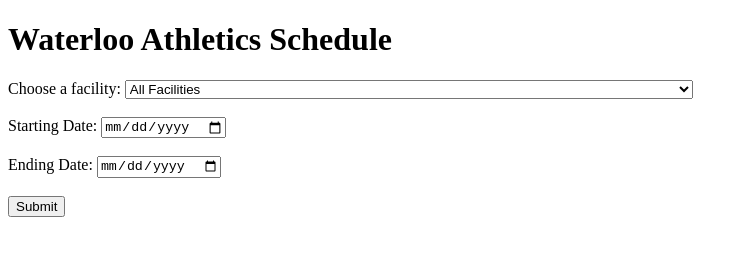
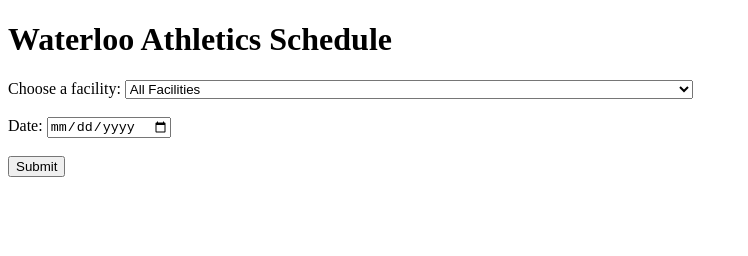
Before and after one commit to NishitBheda/Waterloo-Athletics-Schedule, a plain HTML site: page index.html in a window 1280 px wide. Shown: the whole page, without its empty margins (0-748 px from the left). Drawn offline with Linux system fonts and the light colour scheme.

Commit message:
removed end date

```diff
--- a/apiCallLink.js
+++ b/apiCallLink.js
@@ -1,13 +1,17 @@
 const params = new URLSearchParams(window.location.search);
-let startDate = document.getElementById("startDate");
-startDate.setAttribute("value", params.get('StartingDate'));
-let endDate = document.getElementById("endDate");
-endDate.setAttribute("value", params.get('EndingDate'));
+let date = document.getElementById("date");
+date.setAttribute("value", params.get('date'));
 let facilityName = params.get('SelectedFacility');
 
 document.getElementById('SelectedFacility').selectedIndex = document.querySelector("option[value='" + facilityName + "']").index
 let facilityId = document.querySelector("option[value='" + facilityName + "']").getAttribute('name');
-const apiCallLink = `https://warrior.uwaterloo.ca/Facility/GetScheduleCustomAppointments?selectedId=${facilityId}&start=${startDate.getAttribute('value')}T00%3A00%3A00-04%3A00&end=${endDate.getAttribute('value')}T00%3A00%3A00-04%3A00`
+const today = date.getAttribute('value');
+let split = today.split('-');
+const universal_date_format_tomorrow = new Date(parseInt(split[0]), parseInt(split[1] - 1), parseInt(split[2]) + 1, 0,0,0,0);
+const tomorrow = universal_date_format_tomorrow.toISOString().split('T')[0];
+console.log("Showing results from " + today + " to " + tomorrow);
+
+const apiCallLink = `https://warrior.uwaterloo.ca/Facility/GetScheduleCustomAppointments?selectedId=${facilityId}&start=${today}T00%3A00%3A00-04%3A00&end=${tomorrow}T00%3A00%3A00-04%3A00`
 
 async function getScheduleData() {
     try {
--- a/index.html
+++ b/index.html
@@ -62,10 +62,8 @@
             <option index=46 name="f30dc951-26b0-4909-b814-ce54d38c2fbb" value="All Facilities &gt; Physical Activities Complex &gt; Warrior Zone">All Facilities &gt; Physical Activities Complex &gt; Warrior Zone</option>
         </select> <br> <br>
 
-        <label for="startDate"> Starting Date: </label>
-        <input type="date" id="startDate" name="StartingDate" value = "2022-06-01"> <br> <br>
-        <label for="endDate"> Ending Date: </label>
-        <input type="date" id="endDate" name="EndingDate" value = "2022-06-03"> <br> <br>
+        <label for="startDate"> Date: </label>
+        <input type="date" id="date" name="date"> <br> <br>
         <input type="submit">
     </form>
 
```
